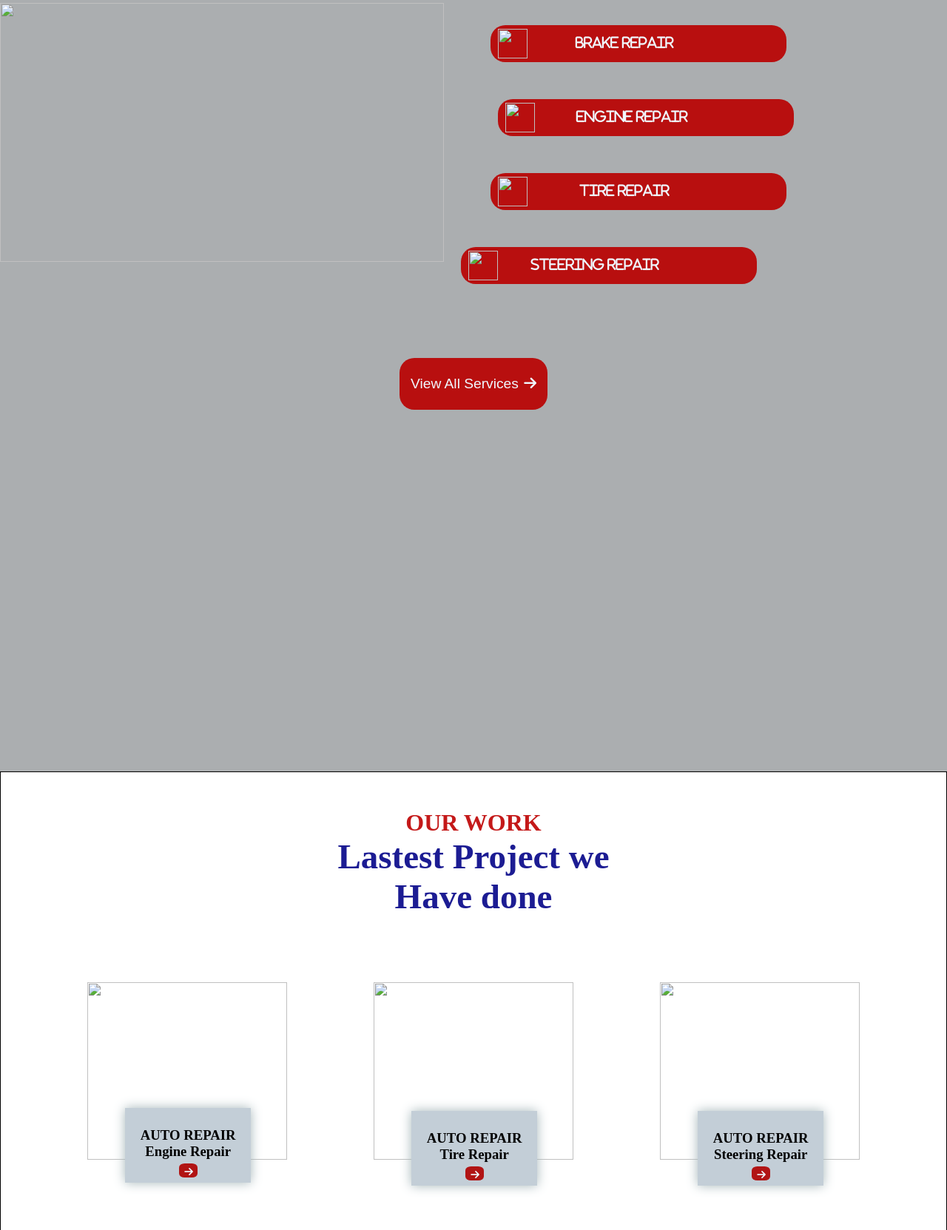
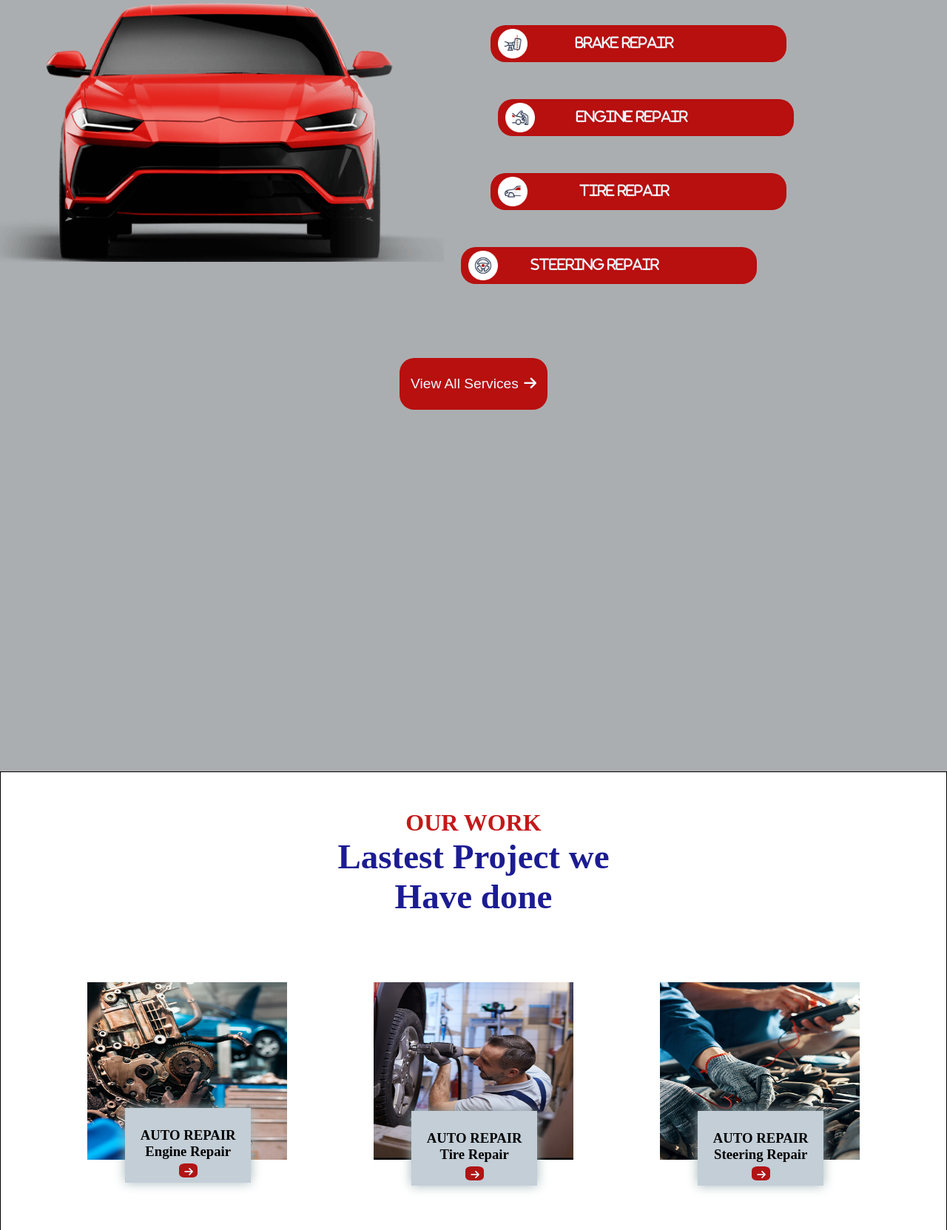
Before and after one commit to sunnywaheed2003/webassignment, a plain HTML site: page index.html in a window 1280 px wide. Shown: the part 1137-2800 px from the top of the page at 74% size. Drawn offline with Linux system fonts and the light colour scheme; files whose address does not match are found by name.

Commit message:
Add files via upload

```diff
--- a/index.html
+++ b/index.html
@@ -15,7 +15,7 @@
     <header class="top">
         <section class="overlay">
             <div class="NAV">
-                <img class="logo" src="pics/logo.png">
+                <img class="logo" src="logo.png" alt>
                 <UL class="ul">
                     <LI class="li"><a class="a" href="##">Home</a></LI>
                     <LI class="li"><a class="a" href="##">About</a></LI>
@@ -27,7 +27,7 @@
 
             </div>
             <div class="TEXT">
-                <img class="llc" src="pics/cdws-removebg-preview.png">
+                <img class="llc" src="cdws-removebg-preview.png">
                 <h4 class="l1">
                     we have talented engineers & mechanics</h4>
                 <h1>
@@ -47,24 +47,24 @@
         <h1 class="WE">WE PROVIDE <br> SERVICES FOR YOUR <BR>VEHICLES</h1>
         <div class="fa">
             <div class="d1">
-                <img class="s2" src="pics/services-2.png">
+                <img class="s2" src="services-2.png">
                 <p class="r1"><a class="a" href="###"> Brake Repair</a></p>
             </div>
             <div class="d2">
-                <img class="s2" src="pics/services-1.png">
+                <img class="s2" src="services-1.png">
                 <p class="r1"><a class="a" href="###"> Engine Repair</a></p>
             </div>
             <div class="d3">
-                <img class="s2" src="pics/services-3.png">
+                <img class="s2" src="services-3.png">
                 <p class="r1"><a class="a" href="###"> Tire Repair</a></p>
             </div>
             <div class="d4">
-                <img class="s2" src="pics/services-6.png">
+                <img class="s2" src="services-6.png">
                 <p class="r1"><a class="a" href="###"> Steering Repair</a></p>
             </div>
         </div>
 
-        <img class="ca2" src="pics/services-5.png"><br>
+        <img class="ca2" src="services-5.png"><br>
         <button class="vs">View All Services <i class="fa-solid fa-arrow-right"></i></button>
     </div>
     <div class="page3">
@@ -74,7 +74,7 @@
         </h1>
         <div class="DESIGNP3">
             <div class="pPP">
-                <img class="p3p1" src="pics/work-1.jpg">
+                <img class="p3p1" src="work-1.jpg">
                 <div class="p3p1d1">
                     <h3>
                         AUTO REPAIR
@@ -86,7 +86,7 @@
                 </div>
             </div>
             <div class="PPP2">
-                <img class="p3p2" src="pics/work-2.jpg">
+                <img class="p3p2" src="work-2.jpg">
                 <div class="p3p1d1">
                     <h3>
                         AUTO REPAIR
@@ -98,7 +98,7 @@
                 </div>
             </div>
             <div>
-                <img class="p3p3" src="pics/work-3.jpg">
+                <img class="p3p3" src="work-3.jpg">
                 <div class="p3p1d1">
                     <h3>
                         AUTO REPAIR
```
